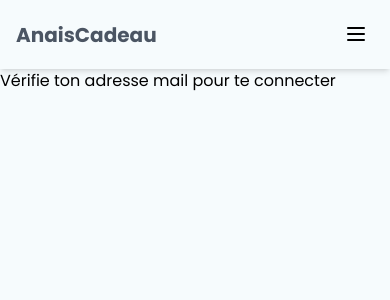
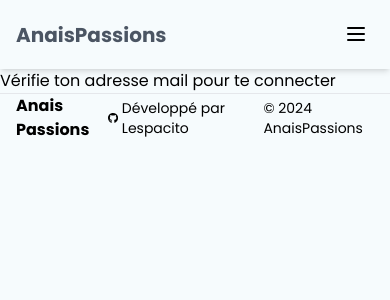
Before and after one commit to lespacito/anaiscadeauNext, a Next.js app: page /verify-request in a window 390 px wide. Shown: the top 300 px of the page. Built offline with nearby package versions, Linux system fonts and the light colour scheme; no server answers.

Commit message:
Refont profile page and use zustand

```diff
--- a/app/(main)/profile/page.tsx
+++ b/app/(main)/profile/page.tsx
@@ -1,5 +1,6 @@
 "use client";
 import { getUsername } from "@/actions/getUsername";
+import { useUserStore } from "@/app/store/user.store";
 import { ProfileForm } from "@/components/auth/ProfileForm";
 import { Button } from "@/components/ui/button";
 import { Progress } from "@/components/ui/progress";
@@ -13,6 +14,7 @@
 
 const Profile = () => {
   const [progress, setProgress] = useState(13);
+  const { user, setUser } = useUserStore();
 
   useEffect(() => {
     const timer = setTimeout(() => setProgress(66), 500);
@@ -21,17 +23,20 @@
 
   const handleLogout = async () => {
     await signOut();
+    setUser(null);
   };
 
-  const {
-    data: user,
-    error,
-    isLoading,
-  } = useQuery({
+  const { data: fetchedUser, error, isLoading } = useQuery({
     queryKey: ["user"],
     queryFn: fetchUser,
-    retry: false, // Désactive les tentatives automatiques si une erreur survient
+    retry: false,
   });
+
+  useEffect(() => {
+    if (fetchedUser) {
+      setUser(fetchedUser);
+    }
+  }, [fetchedUser, setUser]);
 
   if (isLoading) {
     return (
--- a/app/layout.tsx
+++ b/app/layout.tsx
@@ -1,3 +1,4 @@
+import Footer from "@/components/Footer/Footer";
 import Navbar from "@/components/Navbar/Navbar";
 import { ThemeProvider } from "@/components/Themes/theme-provider";
 import { Analytics } from "@vercel/analytics/react";
@@ -9,7 +10,7 @@
 import "./globals.css";
 
 export const metadata: Metadata = {
-  title: "Cadeau Anais",
+  title: "Anais Passions",
   description: "Generated by Lespacito",
 };
 
@@ -33,6 +34,7 @@
             <SessionProvider>
               <Navbar />
               {children}
+              <Footer />
               <Analytics />
               <Toaster position="top-right" richColors />
             </SessionProvider>
--- /dev/null
+++ b/app/store/user.store.ts
@@ -0,0 +1,10 @@
+import { create } from "zustand";
+import { User } from "next-auth";
+
+export const useUserStore = create<{
+  user: User | null;
+  setUser: (userData: User | null) => void;
+}>((set) => ({
+  user: null,
+  setUser: (userData: User | null) => set({ user: userData }),
+}));
--- /dev/null
+++ b/components/Footer/Footer.tsx
@@ -0,0 +1,41 @@
+import Link from "next/link";
+import { FaGithub } from "react-icons/fa";
+
+const Footer = () => {
+  return (
+    <footer className="border-t">
+      <div className="flex-center wrapper h-14 max-w-7xl mx-auto px-4 sm:px-6 lg:px-8">
+        <div className="flex justify-between items-center w-full">
+          <Link href="/" className="font-bold">
+            Anais Passions
+          </Link>
+
+          <nav className="hidden md:flex space-x-4">
+            <Link href="/contact" className="text-sm">
+              Contact
+            </Link>
+            <Link href="/terms" className="text-sm">
+              Conditions d'utilisation
+            </Link>
+          </nav>
+
+          <div className="flex items-center space-x-4">
+            <Link
+              href="https://github.com/lespacito"
+              target="_blank"
+              rel="noopener noreferrer"
+              className="text-sm flex items-center"
+              title="Voir le profil GitHub du développeur"
+            >
+              <FaGithub className="mr-1" />
+              Développé par Lespacito
+            </Link>
+            <span className="text-sm">© 2024 AnaisPassions</span>
+          </div>
+        </div>
+      </div>
+    </footer>
+  );
+};
+
+export default Footer;
--- a/components/Navbar/Navbar.tsx
+++ b/components/Navbar/Navbar.tsx
@@ -31,7 +31,7 @@
       <div className="container mx-auto flex justify-between items-center p-4">
         <div className="text-xl font-bold gap-2">
           <Link href="/" className="text-gray-600">
-            AnaisCadeau
+            AnaisPassions
           </Link>
         </div>
 
@@ -99,7 +99,7 @@
             </SheetTrigger>
             <SheetContent side="right">
               <SheetHeader>
-                <h2 className="text-lg font-semibold">AnaisCadeau</h2>
+                <h2 className="text-lg font-semibold">AnaisPassions</h2>
               </SheetHeader>
               <nav className="flex flex-col space-y-4 mt-4">
                 <Link
--- a/components/auth/ProfileForm.tsx
+++ b/components/auth/ProfileForm.tsx
@@ -1,19 +1,37 @@
 "use client";
-
 import { updateUsername } from "@/actions/updateUsername";
+import { useUserStore } from "@/app/store/user.store";
 import { SubmitButton } from "@/components/btn/SubmitButton";
 import { Input } from "@/components/ui/input";
-export type ProfileFormProps = {};
+import { useEffect, useState } from "react";
+import { toast } from "sonner";
 
 export const ProfileForm = () => {
+  const { user, setUser } = useUserStore();
+  const [username, setUsername] = useState(user?.name || "");
+
+  useEffect(() => {
+    setUsername(user?.name || "");
+  }, [user?.name]);
+
+  const handleSubmit = async (formData: FormData) => {
+    try {
+      const updatedUser = await updateUsername(formData);
+      setUser(updatedUser);
+      toast.success("Votre nom d'utilisateur a été mis à jour.");
+    } catch (error) {
+      toast.error("Impossible de mettre à jour le nom d'utilisateur.");
+    }
+  };
+
   return (
-    <form
-      className="flex gap-2"
-      action={async (formAction) => {
-        await updateUsername(formAction);
-      }}
-    >
-      <Input name="name" placeholder="Nom" />
+    <form className="flex gap-2" action={handleSubmit}>
+      <Input
+        name="name"
+        placeholder="Nom"
+        value={username}
+        onChange={(e) => setUsername(e.target.value)}
+      />
       <SubmitButton type="submit">Envoyer</SubmitButton>
     </form>
   );
--- a/package.json
+++ b/package.json
@@ -43,7 +43,8 @@
     "sonner": "^1.5.0",
     "tailwind-merge": "^2.5.2",
     "tailwindcss-animate": "^1.0.7",
-    "zod": "^3.23.8"
+    "zod": "^3.23.8",
+    "zustand": "^5.0.0"
   },
   "devDependencies": {
     "@eslint/js": "^9.11.1",
```
Also changed, not shown: 1 other file (tests, documents, lock files or other folders).
